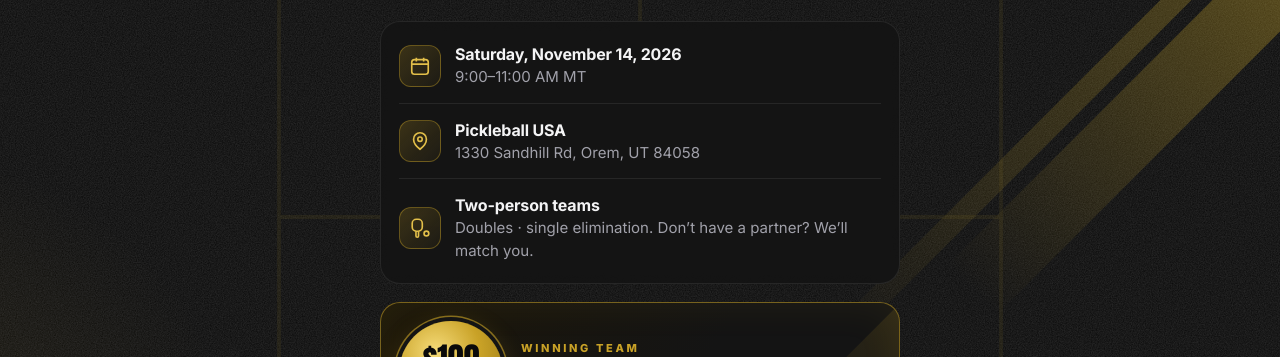
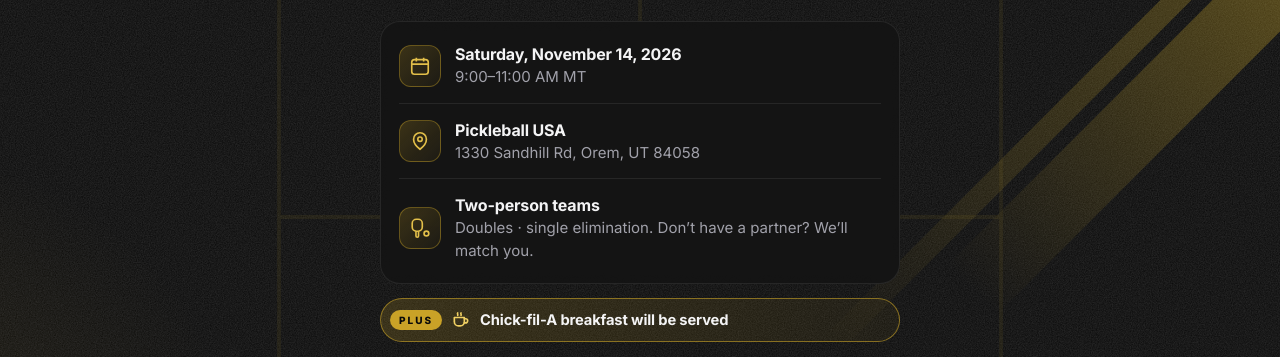
Before and after one commit to Join-Elevate/join-elevate.github.io, a plain HTML site: page pickleball/index.html in a window 1280 px wide. Shown: the part 393-750 px from the top of the page. Drawn offline with Linux system fonts and the light colour scheme.

Commit message:
Pickleball page: add Chick-fil-A breakfast callout

```diff
--- a/pickleball/index.html
+++ b/pickleball/index.html
@@ -163,6 +163,10 @@
     .prize-copy .l { display: block; color: var(--gold); font-size: 11px; font-weight: 800; letter-spacing: .24em; text-transform: uppercase; margin-bottom: 4px; }
     .prize-copy p { margin: 0; font-size: 1.02rem; font-weight: 700; line-height: 1.35; }
     .prize-copy strong { color: #F0D063; }
+    .bfast { display: flex; align-items: center; gap: 9px; margin: -4px 0 18px; padding: 11px 12px 11px 9px; border-radius: 999px; background: linear-gradient(100deg, rgba(201,162,39,.20), rgba(201,162,39,.06)); border: 1px solid rgba(201,162,39,.6); font-weight: 700; font-size: .92rem; line-height: 1.25; letter-spacing: -.01em; }
+    .bfast svg { width: 20px; height: 20px; flex: none; color: #F0D063; }
+    .bfast .tag { flex: none; font-size: 10px; font-weight: 800; letter-spacing: .2em; text-transform: uppercase; color: #0A0A0A; background: var(--gold); border-radius: 999px; padding: 4px 9px; }
+    @media (max-width: 400px) { .bfast .tag { display: none; } .bfast { padding-left: 14px; font-size: .96rem; } }
     #form-card { border-top: 2px solid var(--gold); }
     form h2, #thanks h2 {
       margin: 0 0 6px;
@@ -375,6 +379,8 @@
       </div>
     </section>
 
+    <p class="bfast"><span class="tag">Plus</span><svg viewBox="0 0 24 24" fill="none" stroke="currentColor" stroke-width="2" stroke-linecap="round" stroke-linejoin="round" aria-hidden="true"><path d="M4 9h12v5a5 5 0 0 1-5 5H9a5 5 0 0 1-5-5z"/><path d="M16 10.5h1.5a2.5 2.5 0 0 1 0 5H16"/><path d="M8 3.5c-.8 1 .8 2 0 3M12 3.5c-.8 1 .8 2 0 3"/></svg><span>Chick-fil-A breakfast will be served</span></p>
+
     <section class="prize" aria-label="Prize">
       <div class="badge" aria-hidden="true"><div><div class="m">$100</div><div class="o">OR</div><div class="s">New shoes</div></div></div>
       <div class="prize-copy"><span class="l">Winning team</span><p>Each player picks <strong>$100</strong> or a <strong>new pair of shoes</strong>.</p></div>
```
Also changed, not shown: pickleball/og.png.
